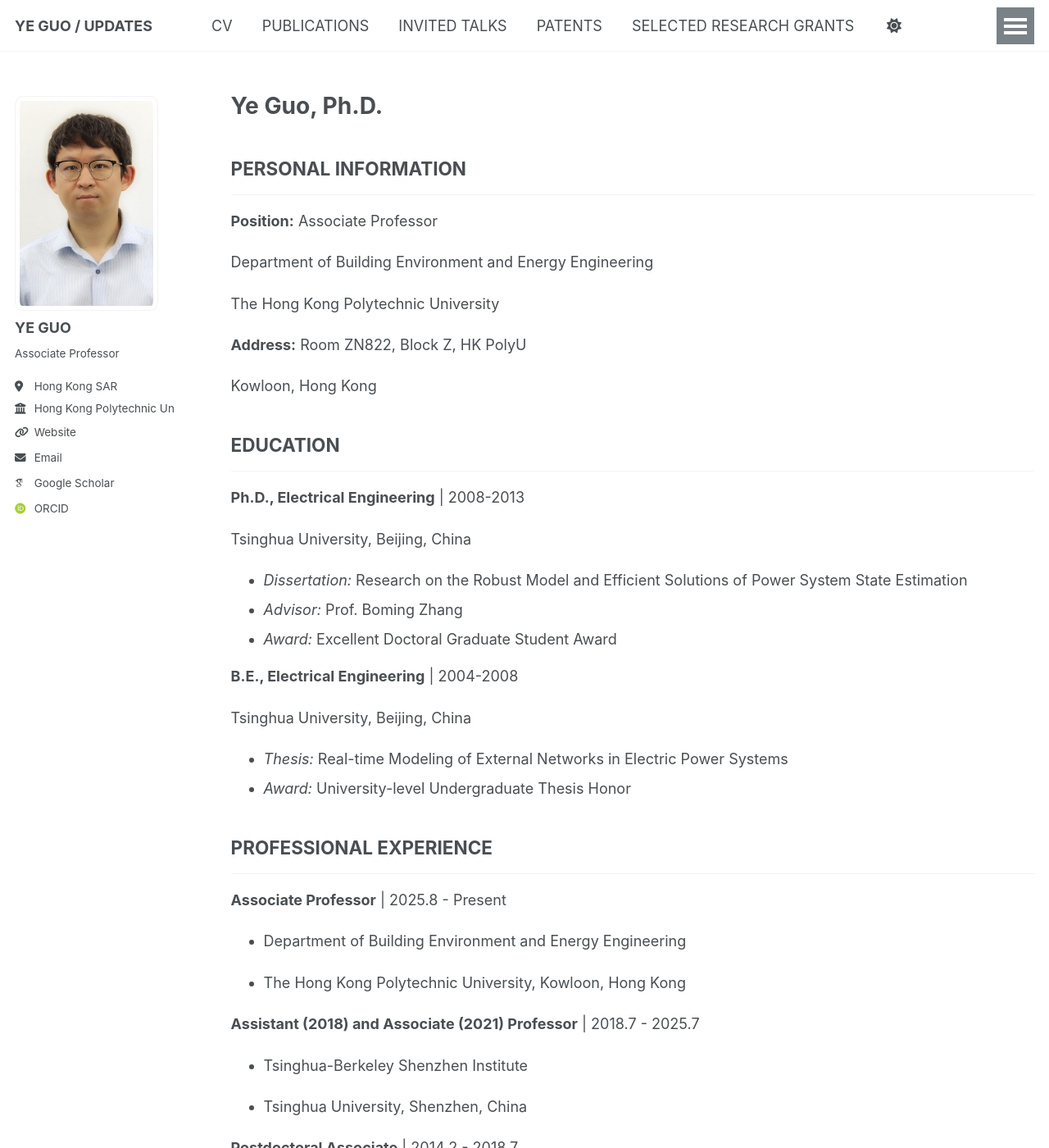
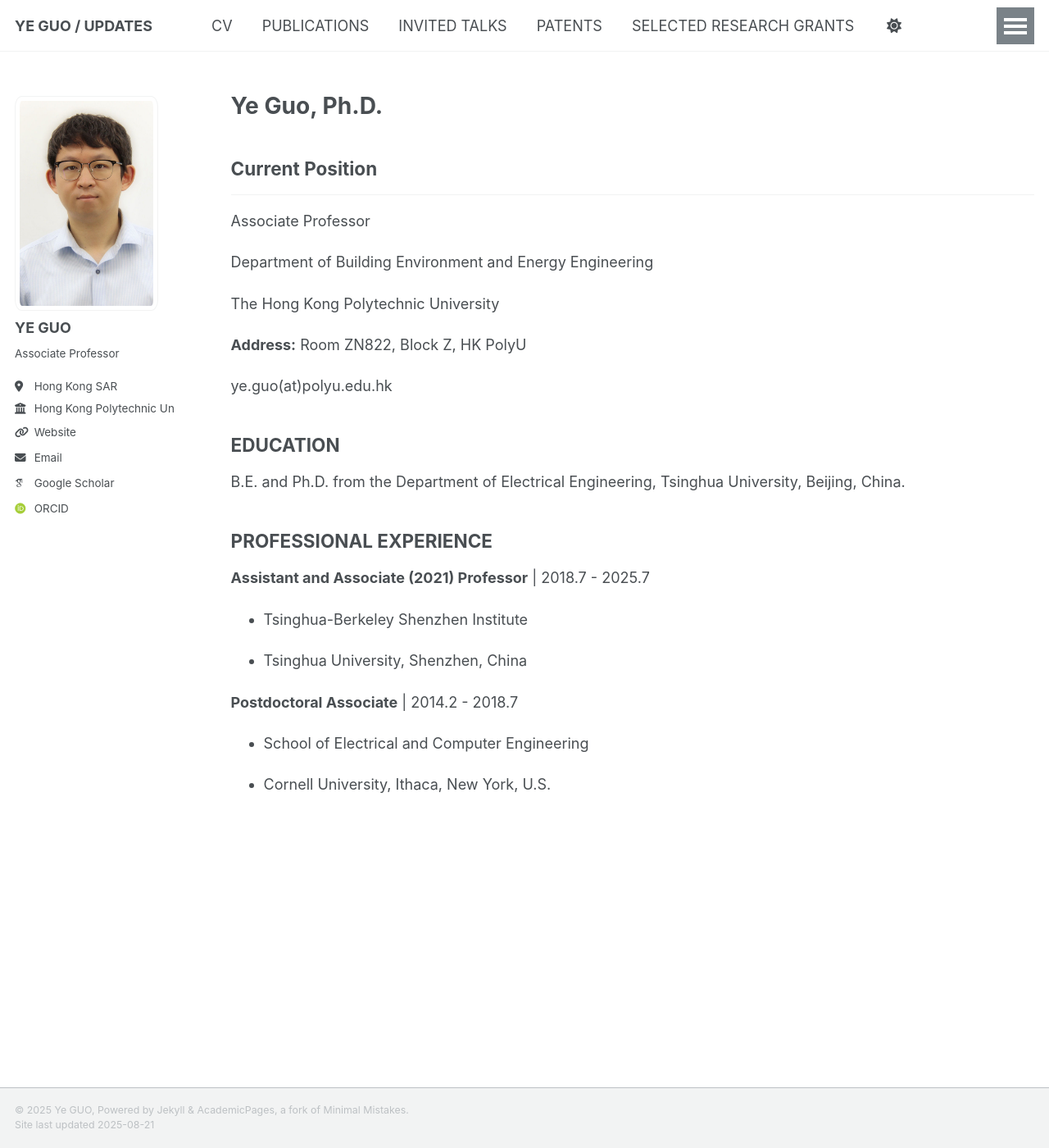
Before and after one commit to ye-guo/ye-guo.github.io, a Jekyll site: the page built from _pages/cv_short.md, in a window 1280 px wide and 1400 px high. Shown: the whole window at 82% size. Built offline with Jekyll 4.4.1, drawn with Linux system fonts in a browser that asks for light colours; some web fonts are replaced; a script that is not in the unit is left out; some of the changed text lies outside the part shown.

Commit message:
Update cv_short.md

```diff
--- a/_pages/cv_short.md
+++ b/_pages/cv_short.md
@@ -10,9 +10,9 @@
 
 # Ye Guo, Ph.D.
 
-## PERSONAL INFORMATION
+## Current Position
 ---
-**Position:** Associate Professor
+Associate Professor
 
 Department of Building Environment and Energy Engineering
 
@@ -20,35 +20,18 @@
 
 **Address:** Room ZN822, Block Z, HK PolyU
 
-Kowloon, Hong Kong
+ye.guo(at)polyu.edu.hk
 
 
 ## EDUCATION
----
-**Ph.D., Electrical Engineering** \| 2008-2013
 
-Tsinghua University, Beijing, China
+B.E. and Ph.D. from the Department of Electrical Engineering, Tsinghua University, Beijing, China.
 
-- *Dissertation:* Research on the Robust Model and Efficient Solutions of Power System State Estimation
-- *Advisor:* Prof. Boming Zhang
-- *Award:* Excellent Doctoral Graduate Student Award
-
-**B.E., Electrical Engineering** \| 2004-2008
-
-Tsinghua University, Beijing, China
-
-- *Thesis:* Real-time Modeling of External Networks in Electric Power Systems
-- *Award:* University-level Undergraduate Thesis Honor
 
 ## PROFESSIONAL EXPERIENCE
----
-**Associate Professor** \| 2025.8 - Present
 
-- Department of Building Environment and Energy Engineering
 
-- The Hong Kong Polytechnic University, Kowloon, Hong Kong
-
-**Assistant (2018) and Associate (2021) Professor** \| 2018.7 - 2025.7
+**Assistant and Associate (2021) Professor** \| 2018.7 - 2025.7
 
 - Tsinghua-Berkeley Shenzhen Institute
 
@@ -59,18 +42,3 @@
 - School of Electrical and Computer Engineering
 
 - Cornell University, Ithaca, New York, U.S.
-
-## RESEARCH AND TEACHING INTERESTS
----
-- Sustainable energy systems
-- Electricity markets
-- User-side energy resources and virtual power plants
-- Integrated energy systems and Energy Internet
-
-## [PUBLICATIONS](https://ye-guo.github.io/publications_md/)
-
-## [TALKS](https://ye-guo.github.io/invited_talks/)
-
-## [TEACHING](https://ye-guo.github.io/teach_experience/)
-
-## [SERVICES](https://ye-guo.github.io/services/)
```
